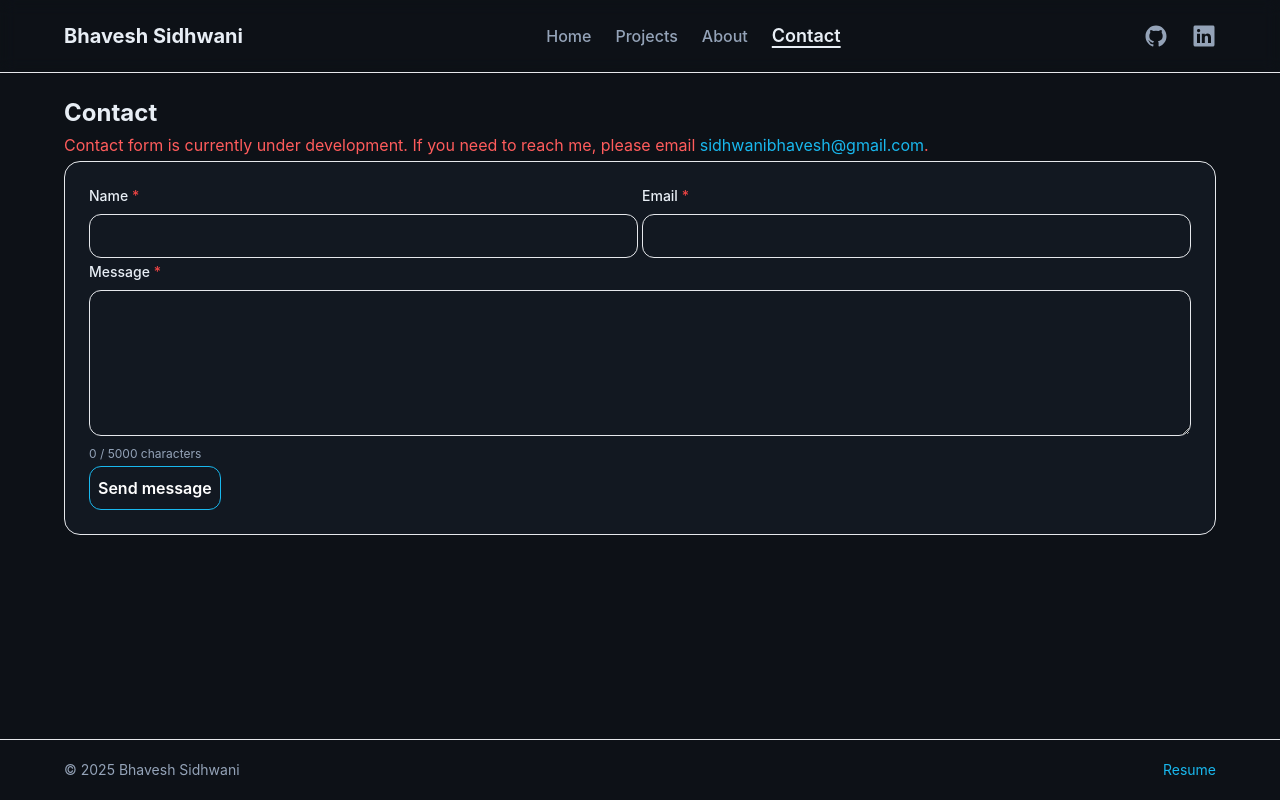
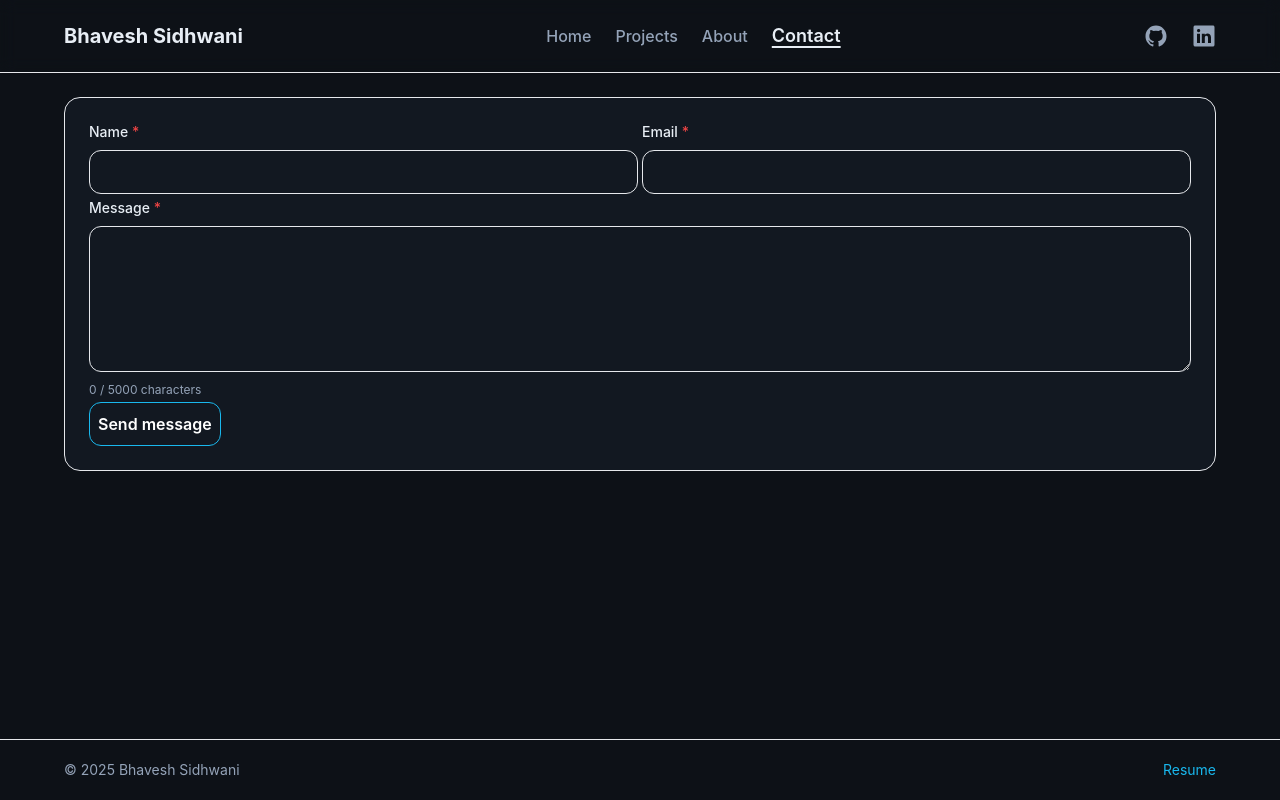
Before and after one commit to BhaveshSidhwani/Personal-Portfolio-Website, a Next.js app: page /contact in a window 1280 px wide. Built offline with nearby package versions, Linux system fonts and the light colour scheme.

Commit message:
[feat] Added EmailJS for sending contact form message

```diff
--- a/app/contact/page.tsx
+++ b/app/contact/page.tsx
@@ -4,16 +4,6 @@ import SectionHeader from "@/components/SectionHeader";
 export default function ContactPage() {
   return (
     <div className="space-y-4">
-      <SectionHeader title="Contact" />
-      <p className="text-[--error]">
-        Contact form is currently under development. If you need to reach me,
-        please email{" "}
-        <a className="text-accent-500" href="mailto:sidhwanibhavesh@gmail.com">
-          sidhwanibhavesh@gmail.com
-        </a>
-        .
-        <br />
-      </p>
       <ContactForm />
     </div>
   );
--- a/components/ContactForm.tsx
+++ b/components/ContactForm.tsx
@@ -162,11 +162,31 @@ export default function ContactForm() {
     setErrors({});
     setStatus("loading");
 
+    // Prepare payload with trimmed and normalized values
+    const payload = {
+      name: values.name.trim(),
+      email: values.email.trim().toLowerCase(),
+      message: values.message.trim(),
+    };
+
     try {
-      // TEMPORARY: Mock success for testing
-      // Remove this and uncomment one of the options above
-      await new Promise((resolve) => setTimeout(resolve, 1000));
-      const res = { ok: true, status: 200 };
+      // Using EmailJS - Free up to 200 emails/month
+      const res = await fetch("https://api.emailjs.com/api/v1.0/email/send", {
+        method: "POST",
+        headers: {
+          "Content-Type": "application/json",
+        },
+        body: JSON.stringify({
+          service_id: process.env.NEXT_PUBLIC_EMAILJS_SERVICE_ID,
+          template_id: process.env.NEXT_PUBLIC_EMAILJS_TEMPLATE_ID,
+          user_id: process.env.NEXT_PUBLIC_EMAILJS_PUBLIC_KEY,
+          template_params: {
+            name: payload.name,
+            email: payload.email,
+            message: payload.message,
+          },
+        }),
+      });
 
       setStatusCode(res.status);
 
```
